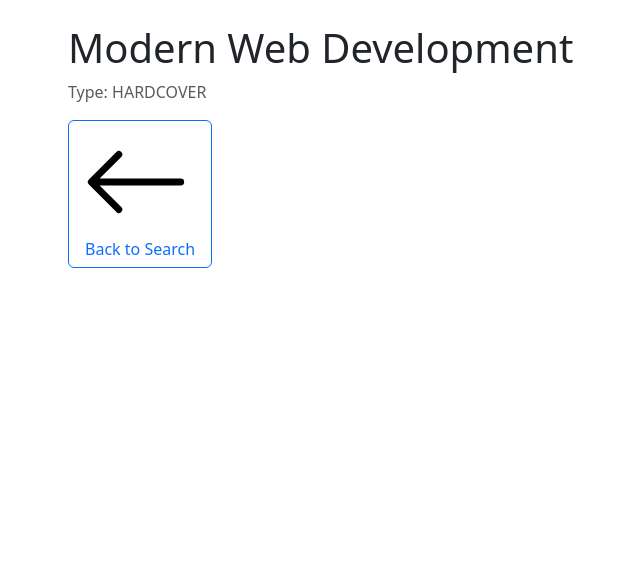
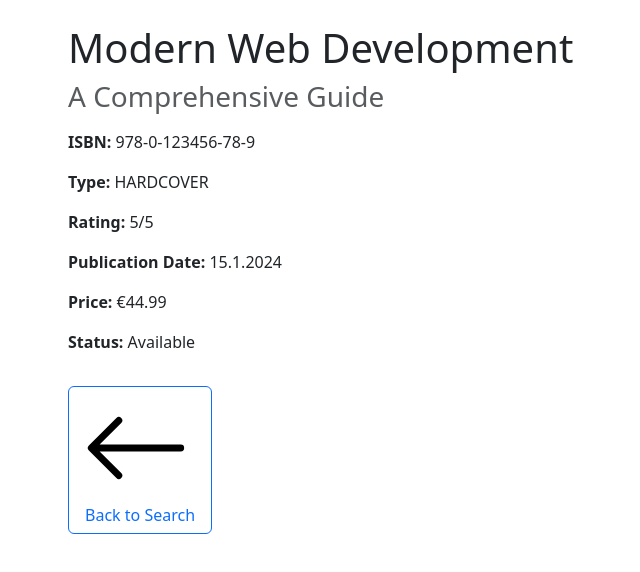
Before and after one commit to inesoetling/SPA-mit-React-Next-GraphQL, a Next.js app in the folder frontend/: page /search/1 in a window 1280 px wide. Shown: the top 572 px of the page, without its empty margins (14-654 px from the left). Built offline with nearby package versions, Linux system fonts and the light colour scheme.

Commit message:
feat(search): Book-Typ und Dummy-Daten für Detailseite erweitert

```diff
--- a/frontend/src/app/search/[id]/page.tsx
+++ b/frontend/src/app/search/[id]/page.tsx
@@ -9,14 +9,52 @@ type BookType = 'HARDCOVER' | 'PAPERBACK' | 'EPUB';
 
 type Book = {
   id: string;
+  isbn: string;
   title: string;
+  subtitle?: string;
+  rating: number;
   bookType: BookType;
+  price: number;
+  discount?: number;
+  available: boolean;
+  publicationDate?: string;
 };
 
 const DUMMY_BOOKS: Book[] = [
-  { id: '1', title: 'Modern Web Development', bookType: 'HARDCOVER' },
-  { id: '2', title: 'React Patterns and Best Practices', bookType: 'EPUB' },
-  { id: '3', title: 'GraphQL in Action', bookType: 'PAPERBACK' },
+  {
+    id: '1',
+    isbn: '978-0-123456-78-9',
+    title: 'Modern Web Development',
+    subtitle: 'A Comprehensive Guide',
+    rating: 5,
+    bookType: 'HARDCOVER',
+    price: 49.99,
+    discount: 10,
+    available: true,
+    publicationDate: '2024-01-15',
+  },
+  {
+    id: '2',
+    isbn: '978-0-987654-32-1',
+    title: 'React Patterns and Best Practices',
+    subtitle: 'Building Scalable Applications',
+    rating: 4,
+    bookType: 'EPUB',
+    price: 29.99,
+    available: true,
+    publicationDate: '2024-02-01',
+  },
+  {
+    id: '3',
+    isbn: '978-0-456789-12-3',
+    title: 'GraphQL in Action',
+    rating: 4,
+    bookType: 'PAPERBACK',
+    price: 39.99,
+    discount: 15,
+    available: false,
+    publicationDate: '2023-11-20',
+  },
 ];
 
 export default function BookDetailsPage() {
@@ -41,13 +79,43 @@ export default function BookDetailsPage() {
     );
   }
 
+  const finalPrice =
+    book.discount && book.discount > 0
+      ? book.price * (1 - book.discount / 100)
+      : book.price;
+
+  const formattedDate = book.publicationDate
+    ? new Date(book.publicationDate).toLocaleDateString('de-DE')
+    : '-';
+
   return (
     <Container className="py-4">
       <h1>{book.title}</h1>
-      <p className="text-muted">Type: {book.bookType}</p>
+
+      {book.subtitle && <h3 className="text-muted">{book.subtitle}</h3>}
+
+      <p className="mt-3">
+        <strong>ISBN:</strong> {book.isbn}
+      </p>
+      <p>
+        <strong>Type:</strong> {book.bookType}
+      </p>
+      <p>
+        <strong>Rating:</strong> {book.rating}/5
+      </p>
+      <p>
+        <strong>Publication Date:</strong> {formattedDate}
+      </p>
+      <p>
+        <strong>Price:</strong> €{finalPrice.toFixed(2)}
+      </p>
+      <p>
+        <strong>Status:</strong>{' '}
+        {book.available ? 'Available' : 'Not Available'}
+      </p>
 
       <Link href="/search" className="text-decoration-none">
-        <Button variant="outline-primary">
+        <Button variant="outline-primary" className="mt-3">
           <ArrowLeft className="me-2" />
           Back to Search
         </Button>
```
